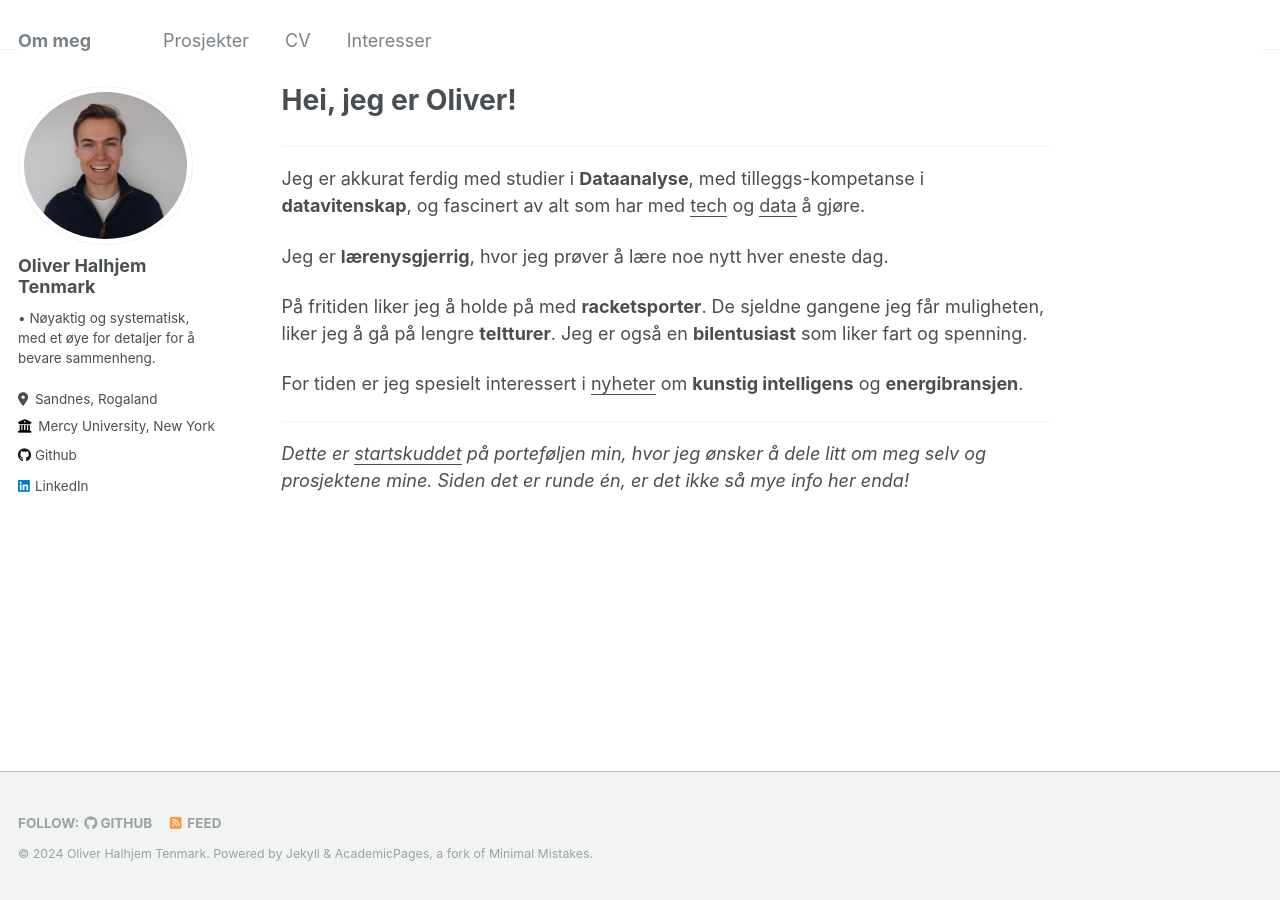
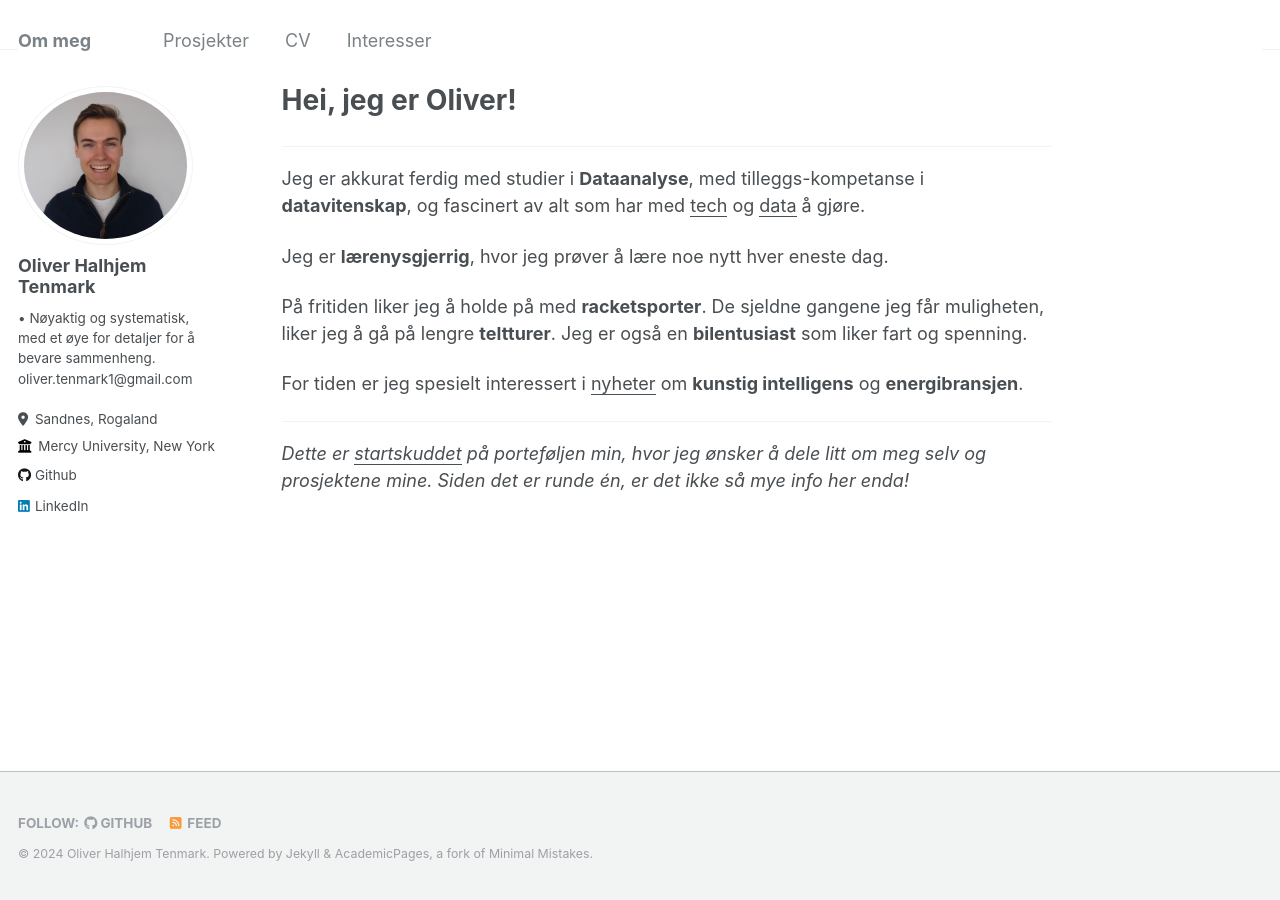
Before and after one commit to olivertenmark/Portfolio, a Jekyll site: the page built from _pages/about.md, in a window 1280 px wide. Built offline with Jekyll 4.4.1, drawn with Linux system fonts in a browser that asks for light colours.

Commit message:
added email

```diff
--- a/_config.yml
+++ b/_config.yml
@@ -24,7 +24,7 @@ author:
   avatar           : "profile.jpg"
   name             : "Oliver Halhjem Tenmark"
   pronouns         : # example: "she/her"
-  bio              : "• Nøyaktig og systematisk, med et øye for detaljer for å bevare sammenheng."
+  bio              : "• Nøyaktig og systematisk, med et øye for detaljer for å bevare sammenheng.               oliver.tenmark1@gmail.com"
   location         : "Sandnes, Rogaland"
   employer         : "Mercy University, New York"
   uri              : # URL
```
